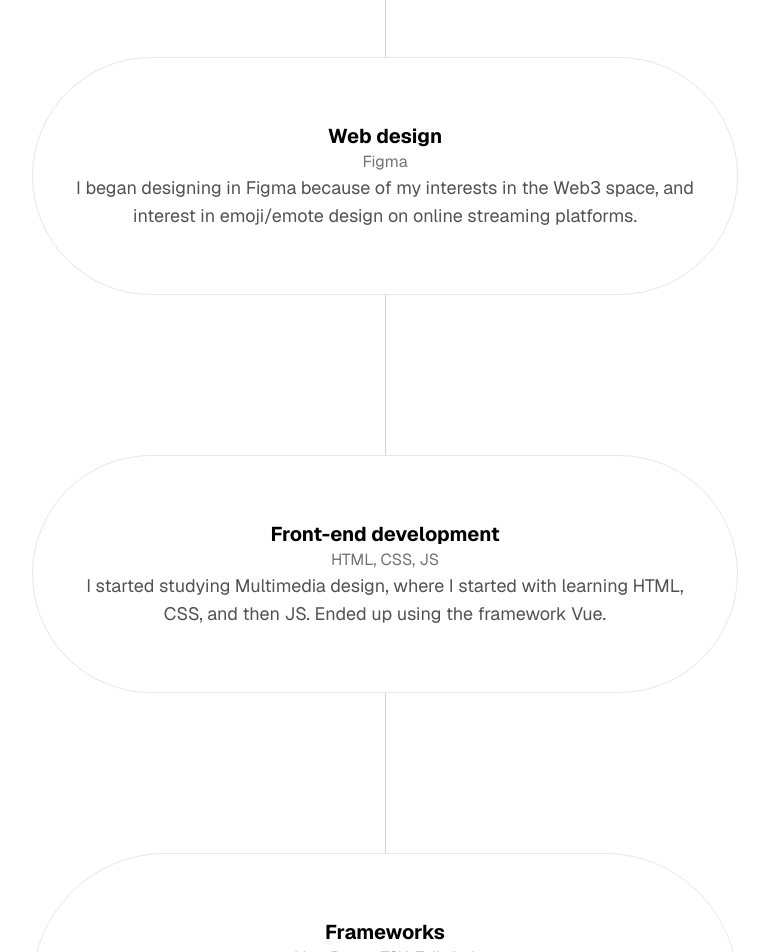
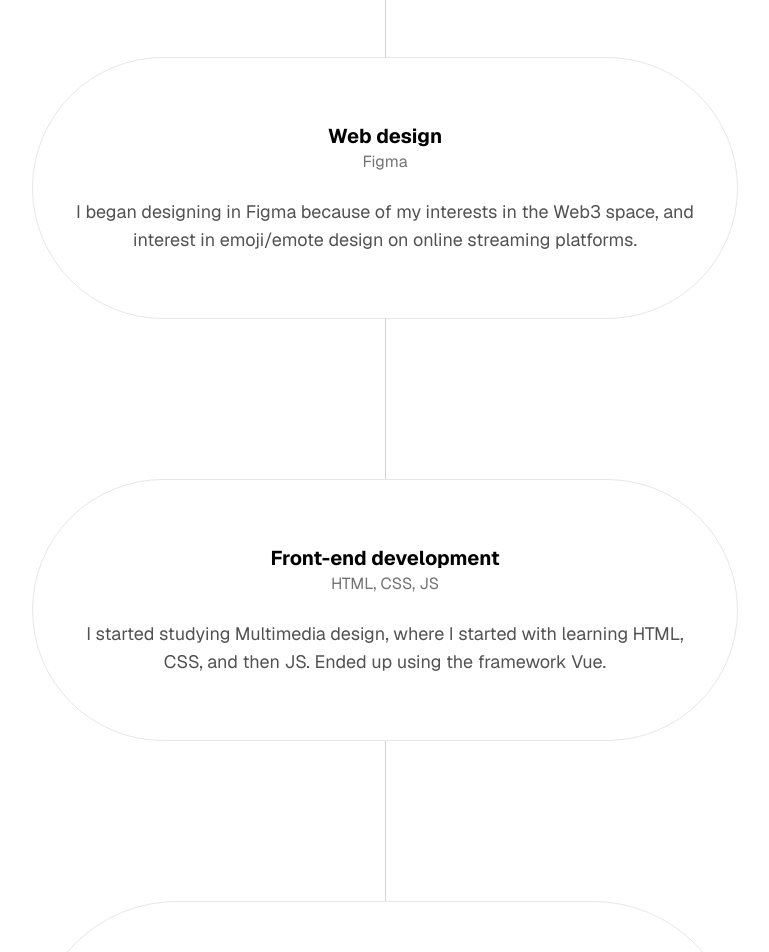
Before and after one commit to migoll/chrlnd.com, a Next.js app: page / in a window 1280 px wide. Shown: the part 1880-2832 px from the top of the page, without its empty margins (255-1024 px from the left). Built offline with nearby package versions, Linux system fonts and the light colour scheme.

Commit message:
Fixed bubble content bug

```diff
--- a/src/app/page.tsx
+++ b/src/app/page.tsx
@@ -63,7 +63,7 @@ export default function HomePage() {
         </div>
       </Section>
       <BubbleSection>
-        <div>
+        <div className="pb-6">
           <h2 className="text-xl font-bold">Web design</h2>
           <h3 className="text-neutral-500">Figma</h3>
         </div>
@@ -73,7 +73,7 @@ export default function HomePage() {
         </p>
       </BubbleSection>
       <BubbleSection>
-        <div>
+        <div className="pb-6">
           <h2 className="text-xl font-bold">Front-end development</h2>
           <h3 className="text-neutral-500">HTML, CSS, JS</h3>
         </div>
@@ -83,7 +83,7 @@ export default function HomePage() {
         </p>
       </BubbleSection>
       <BubbleSection>
-        <div>
+        <div className="pb-6">
           <h2 className="text-xl font-bold">Frameworks</h2>
           <h3 className="text-neutral-500">Vue, React, TSX, Tailwind</h3>
         </div>
--- a/src/components/bubble-section.tsx
+++ b/src/components/bubble-section.tsx
@@ -23,11 +23,13 @@ export function BubbleSection(props: BubbleSectionProps) {
       <div className={clsx("w-[1px] h-40 bg-gray-300", lineClassName)}></div>
       <div
         className={clsx(
-          "border rounded-full py-16 flex justify-center items-center flex-col text-center gap-6 max-w-screen-sm w-full box-content px-8", // Change to box-content
+          "border rounded-full py-16 flex justify-center items-center flex-col text-center max-w-screen-sm w-full box-content px-8",
           contentClassName
         )}
       >
-        <div>{children}</div>
+        {/* div container to make sure my BubbleSections have the same width as
+        the other sections */}
+        <div className="gap-6">{children}</div>
       </div>
     </div>
   );
```
